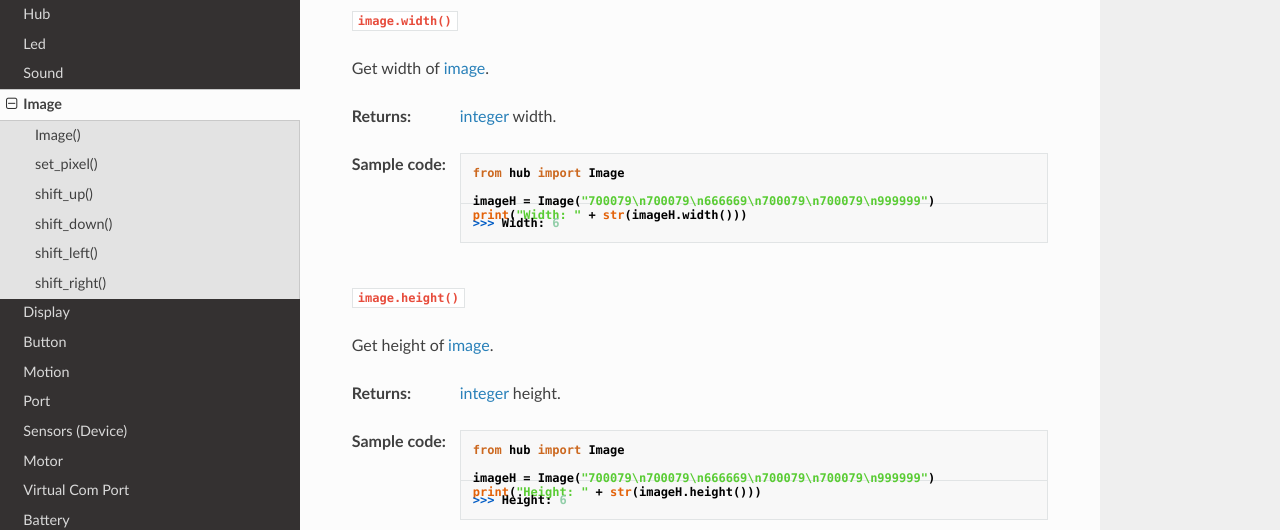
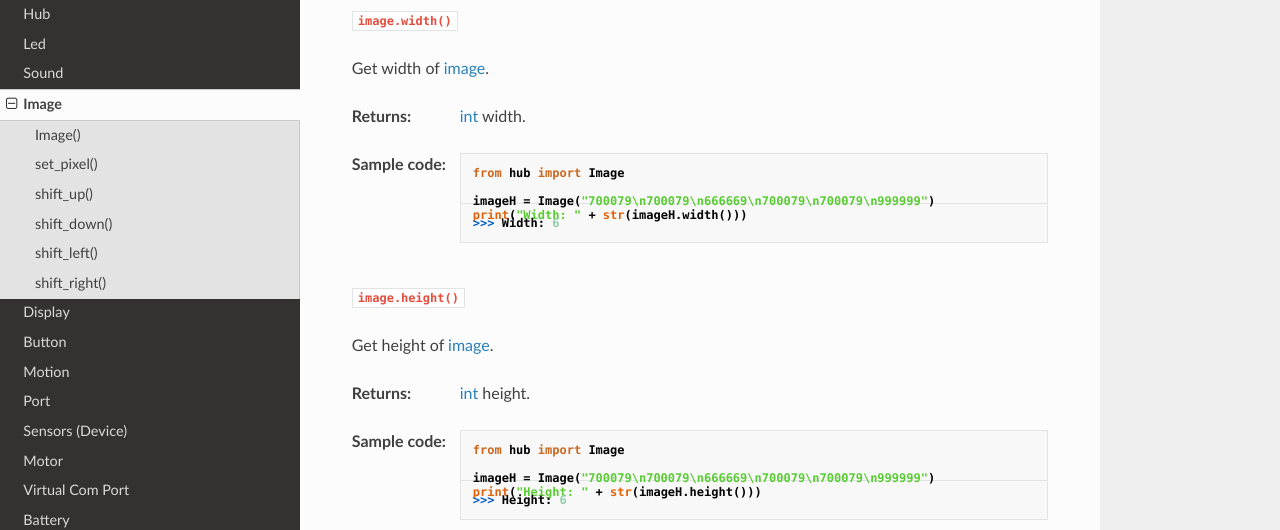
Before and after one commit to NStrijbosch/hub-module-notes, an MkDocs documentation site: the page built from docs/image.md, in a window 1280 px wide and 900 px high, scrolled down 2306 px. Shown: the part 151-681 px from the top of the window. Built offline with MkDocs 1.6.1, drawn with Linux system fonts in a browser that asks for light colours; nearby versions of some CDN libraries.

Commit message:
Update image.md

```diff
--- a/docs/image.md
+++ b/docs/image.md
@@ -153,7 +153,7 @@ Get width of [image](data_types.md#image).
 
 __Returns:__
 
-*  [integer](data_types.md#integer) width.
+*  [int](data_types.md#int) width.
 
 __Sample code:__
 
@@ -175,7 +175,7 @@ Get height of [image](data_types.md#image).
 
 __Returns:__
 
-*  [integer](data_types.md#integer) height.
+*  [int](data_types.md#int) height.
 
 __Sample code:__
 
```
